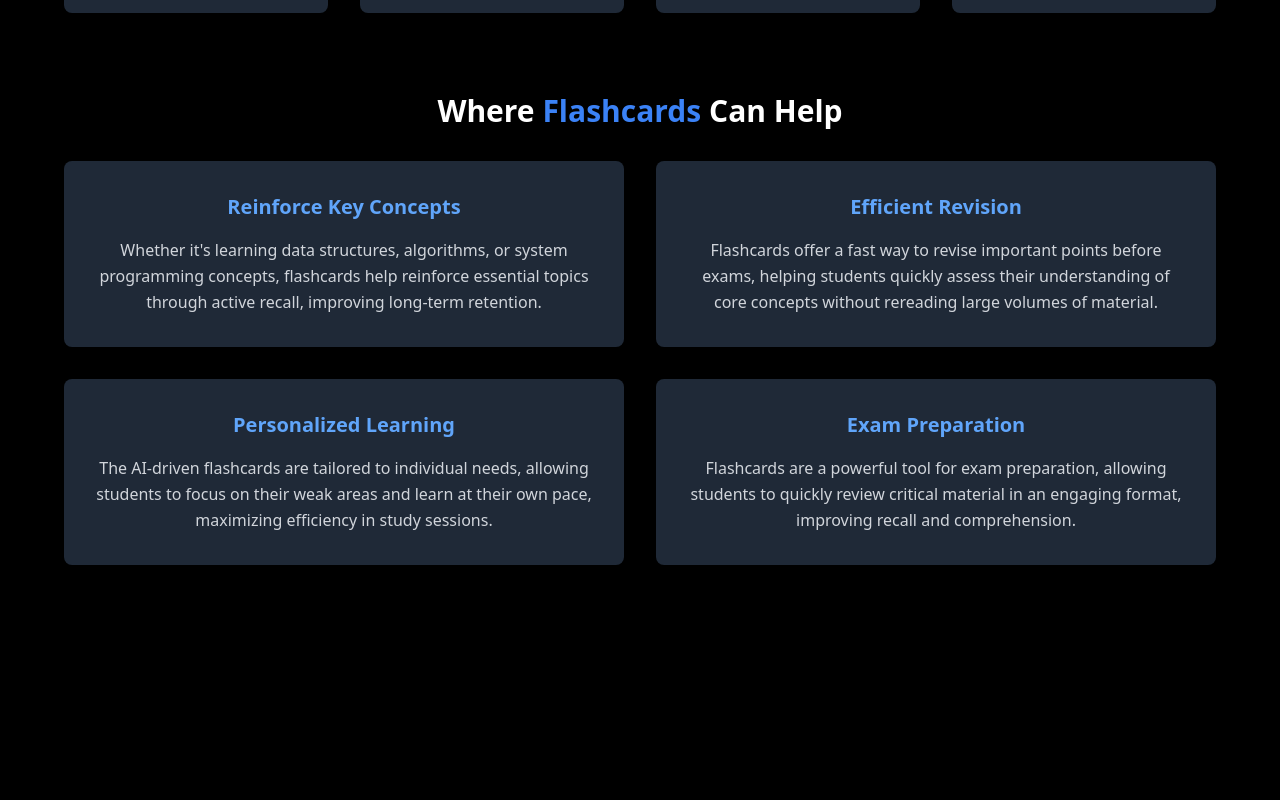
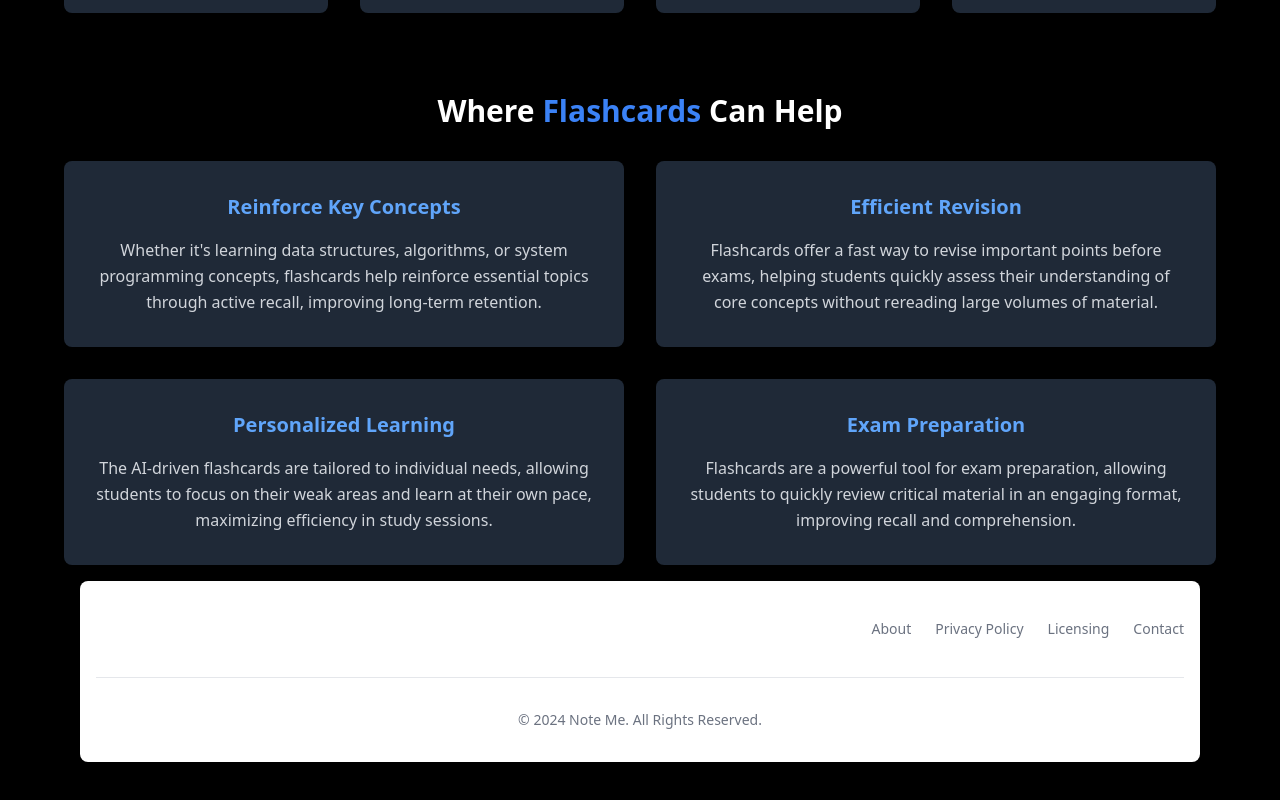
Before and after one commit to govindmohan0/Note-Me, a React (Create React App) app in the folder client/: page /aboutus in a window 1280 px wide. Shown: the part 1095-1895 px from the top of the page. Before the commit the page ends 1708 px from the top, so only its background shows below. Built offline with nearby package versions, Linux system fonts and the light colour scheme; no server answers.

Commit message:
added the About us

```diff
--- a/client/src/components/nav/AboutUs.jsx
+++ b/client/src/components/nav/AboutUs.jsx
@@ -1,6 +1,6 @@
 import React from 'react';
 import { FaRegClock, FaCode, FaFileAlt, FaUserFriends } from 'react-icons/fa'; // Import icons
-
+import Bottom from '../Bottom'
 const AboutUs = () => {
   return (
     <div className="bg-black py-12 px-6 md:px-16 text-white">
@@ -124,6 +124,8 @@ const AboutUs = () => {
           </div>
         </div>
       </div>
+      <Bottom></Bottom>
+
     </div>
   );
 };
```
